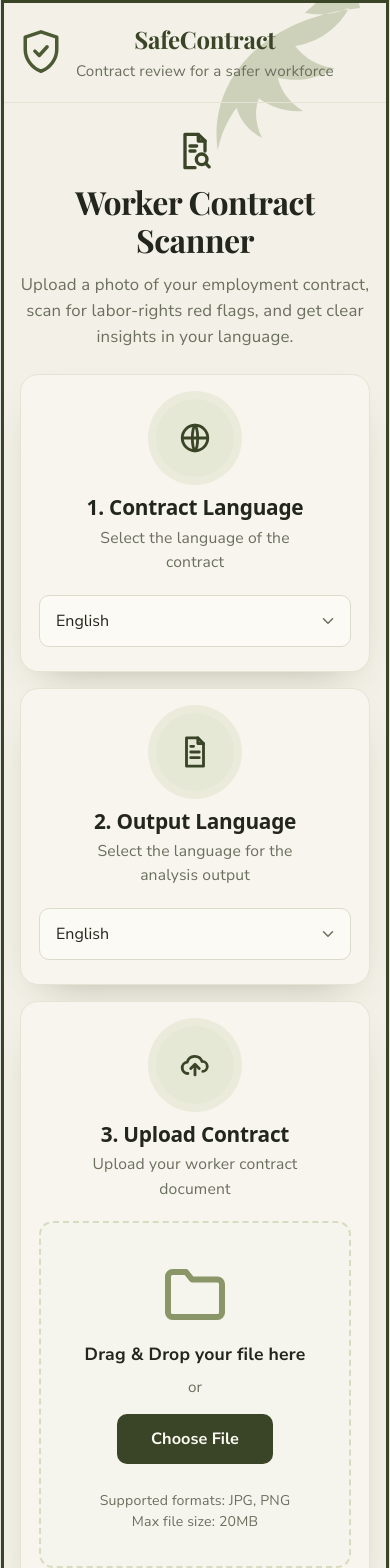
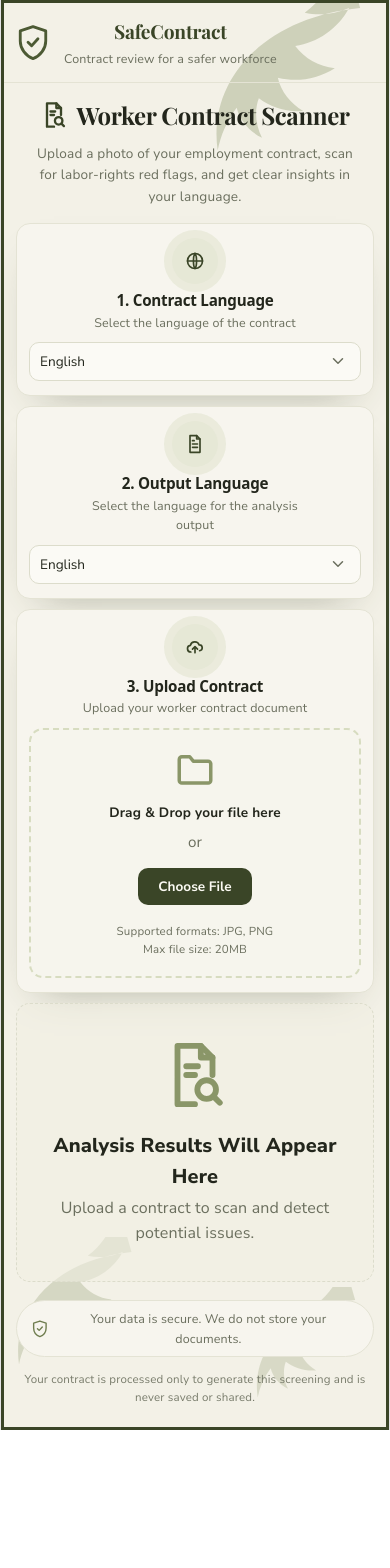
Before and after one commit to srichampakava-ops/project, a React (Vite) app: page / in a window 390 px wide. Shown: the top 1568 px of the page. After the commit the page ends 1430 px from the top, so only its background shows below. Built offline with nearby package versions, Linux system fonts and the light colour scheme.

Commit message:
final 16

```diff
--- a/src/App.css
+++ b/src/App.css
@@ -643,42 +643,93 @@
   .header {
     flex-direction: column;
     align-items: stretch;
-    gap: 12px;
-    padding: 18px 16px;
+    gap: 10px;
+    padding: 14px 12px;
   }
   .about-btn {
     align-self: flex-start;
   }
   .brand-shield {
-    width: 42px;
-    height: 48px;
+    width: 34px;
+    height: 38px;
+  }
+  .brand-name {
+    font-size: 1.2rem;
+  }
+  .brand-tag {
+    font-size: 0.78rem;
   }
   .hero {
-    padding: 28px 16px 4px;
+    padding: 18px 12px 2px;
   }
   .hero-title-row {
-    gap: 12px;
+    gap: 8px;
   }
   .hero-icon {
-    width: 40px;
-    height: 40px;
+    width: 28px;
+    height: 28px;
+  }
+  .hero-title {
+    font-size: 1.5rem;
+  }
+  .hero-sub {
+    font-size: 0.85rem;
   }
   .grid {
-    padding: 20px 16px 8px;
-    gap: 16px;
+    padding: 14px 12px 4px;
+    gap: 10px;
   }
   .card {
-    padding: 24px 18px;
-    border-radius: 18px;
+    padding: 14px 12px;
+    border-radius: 14px;
+  }
+  .badge {
+    width: 46px;
+    height: 46px;
+    margin-bottom: 8px;
+  }
+  .badge svg {
+    width: 20px;
+    height: 20px;
+  }
+  .card-title {
+    font-size: 0.95rem;
+    margin-bottom: 3px;
+  }
+  .card-desc {
+    font-size: 0.78rem;
+    margin-bottom: 10px;
+  }
+  .select {
+    padding: 9px 30px 9px 10px;
+    font-size: 0.85rem;
   }
   .select-wrap {
     max-width: 100%;
   }
+  .dropzone {
+    padding: 18px 10px;
+  }
+  .dropzone-folder {
+    width: 50px;
+    height: 42px;
+  }
+  .dropzone-text {
+    font-size: 0.85rem;
+  }
+  .choose-btn {
+    padding: 9px 20px;
+    font-size: 0.85rem;
+  }
+  .upload-formats {
+    font-size: 0.72rem;
+    margin-top: 10px;
+  }
   .results-wrap {
-    padding: 8px 16px 16px;
+    padding: 6px 12px 12px;
   }
   .results {
-    padding: 22px 16px;
+    padding: 16px 12px;
   }
   .results-head {
     flex-direction: column;
@@ -688,9 +739,13 @@
     grid-template-columns: 1fr;
   }
   .footer {
-    padding: 8px 16px 28px;
+    padding: 6px 12px 20px;
   }
   .footer-pill {
-    font-size: 0.85rem;
+    font-size: 0.78rem;
+    padding: 8px 14px;
+  }
+  .footer-note {
+    font-size: 0.72rem;
   }
 }
```
